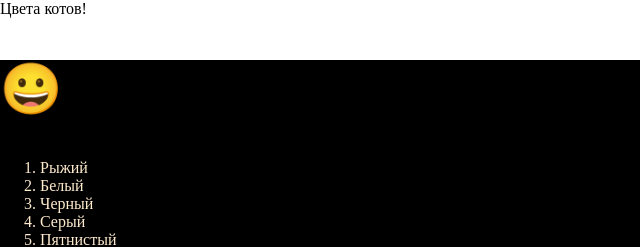
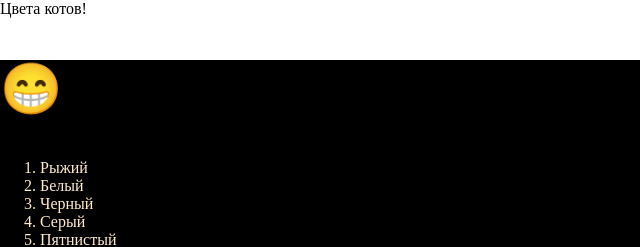
Before and after one commit to iambeone/webinar-1507, a plain HTML site: page index.html in a window 1280 px wide. Shown: the full height of the page, 0-640 px from the left. Drawn offline with Linux system fonts and the light colour scheme.

Commit message:
Change emoji

```diff
--- a/index.html
+++ b/index.html
@@ -11,7 +11,7 @@
     <header class="header">Цвета котов!</header>
     <section class="main-content">
       <div class="page">
-        <h1 class="page__title">😀</h1>
+        <h1 class="page__title">😁</h1>
         <ol>
           <li>Рыжий</li>
           <li>Белый</li>
```
